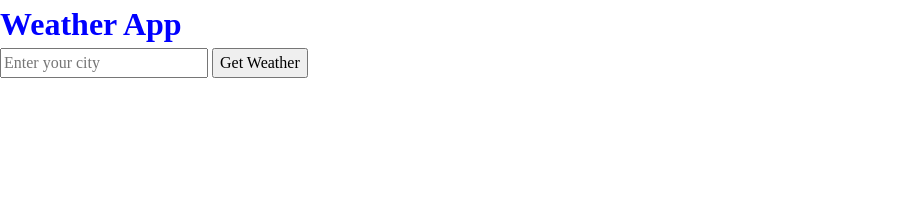
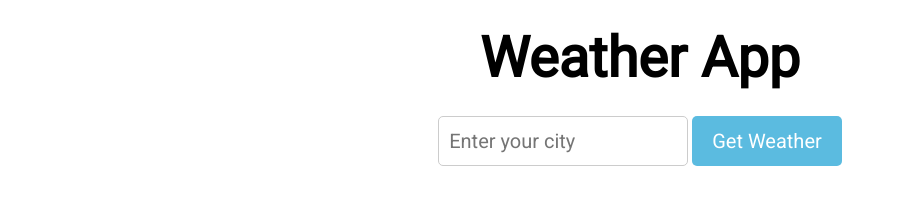
Before and after one commit to igorlech/weather-app, a website built with webpack: page src/index.html in a window 1280 px wide. Shown: the whole page, without its empty margins (0-905 px from the left). Built offline with nearby package versions, Linux system fonts and the light colour scheme.

Commit message:
initial form styling

```diff
--- a/src/components/weatherPanel/weatherPanel.scss
+++ b/src/components/weatherPanel/weatherPanel.scss
@@ -1,3 +1,18 @@
-.componentcheck {
-    color: blue;
+main {
+    display: grid;
+    justify-items: center;
+    padding-top: 1rem;
 }
+
+.input {
+    height: 50px;
+    border: 1px solid #ccc;
+    border-radius: 5px;
+    padding: 0 10px;
+    font-size: 20px;
+    margin-bottom: 20px;
+}
+
+.input:focus {
+    outline: 1px solid var(--primary-color);
+}
--- a/src/index.html
+++ b/src/index.html
@@ -4,14 +4,19 @@
         <meta charset="UTF-8" />
         <meta http-equiv="X-UA-Compatible" content="IE=edge" />
         <meta name="viewport" content="width=device-width, initial-scale=1.0" />
+        <link rel="preconnect" href="https://fonts.googleapis.com" />
+        <link rel="preconnect" href="https://fonts.gstatic.com" crossorigin />
+        <link href="https://fonts.googleapis.com/css2?family=Roboto&display=swap" rel="stylesheet" />
         <title>Weather App</title>
     </head>
     <body>
         <main>
-            <h1 class="componentcheck">Weather App</h1>
+            <header>
+                <h1>Weather App</h1>
+            </header>
             <form class="form" action="#" method="POST">
                 <input class="input" type="text" name="address" placeholder="Enter your city" />
-                <button>Get Weather</button>
+                <button class="btn submit">Get Weather</button>
             </form>
             <div class="weather-output"></div>
         </main>
--- a/src/styles/buttons/buttons.scss
+++ b/src/styles/buttons/buttons.scss
@@ -0,0 +1,11 @@
+.submit {
+    background-color: var(--btn-bg-color);
+    border: none;
+    color: white;
+    padding: 10px 20px;
+    text-align: center;
+    text-decoration: none;
+    font-size: 20px;
+    cursor: pointer;
+    border-radius: 5px;
+}
--- a/src/styles/typography/typography.scss
+++ b/src/styles/typography/typography.scss
@@ -0,0 +1,9 @@
+body {
+    font-family: 'Roboto', sans-serif;
+}
+
+h1 {
+    font-size: 3.5rem;
+    font-weight: 700;
+    margin-bottom: 1rem;
+}
--- a/src/styles/variables.scss
+++ b/src/styles/variables.scss
@@ -0,0 +1,4 @@
+:root {
+    --primary-color: #5bbbe0;
+    --btn-bg-color: var(--primary-color);
+}
```
